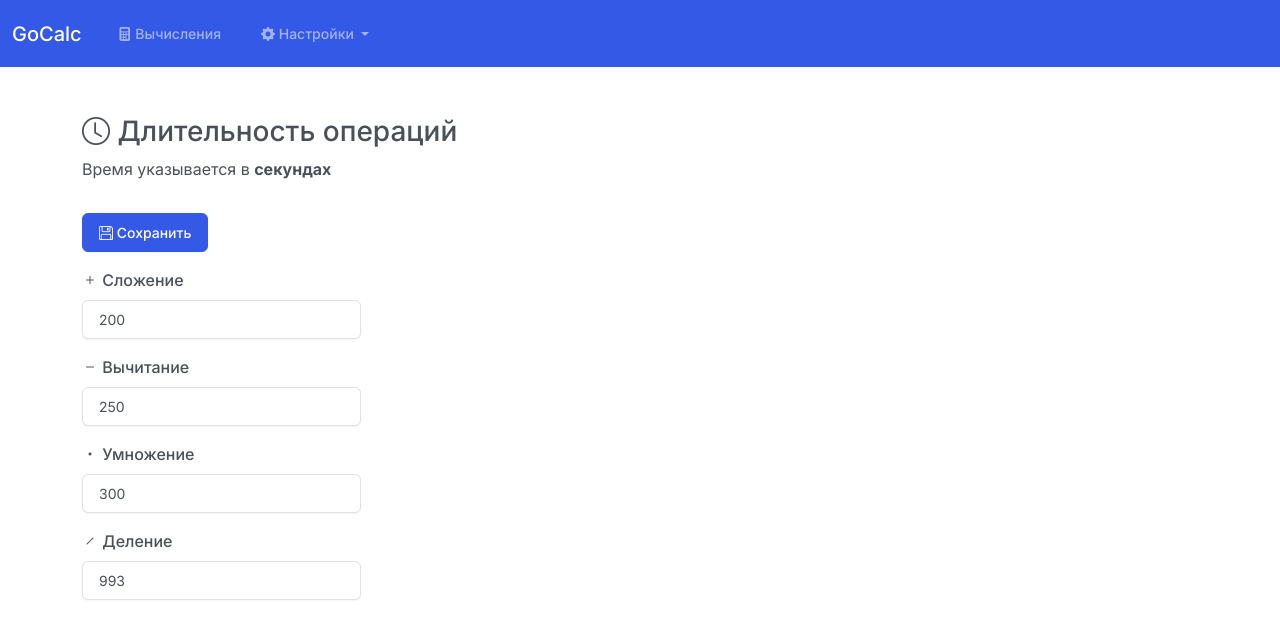
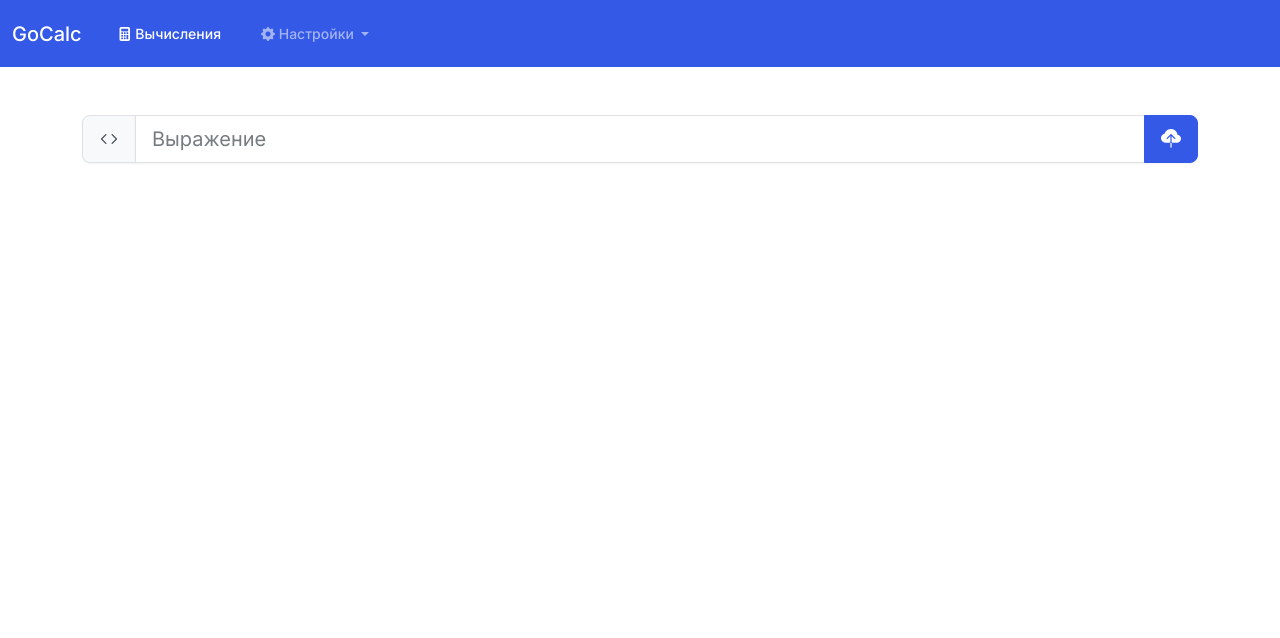
Before and after one commit to PerovXP/go-calc, a plain HTML site: page index.html in a window 1280 px wide. Drawn offline with Linux system fonts and the light colour scheme.

Commit message:
remove default tab overriding

```diff
--- a/index.html
+++ b/index.html
@@ -103,7 +103,7 @@
     window.onload = () => {
         const calculatorInterface = new CalculatorInterface();
 
-        calculatorInterface.showTab("duration");
+        // calculatorInterface.showTab("duration");
     }
 </script>
 
```
